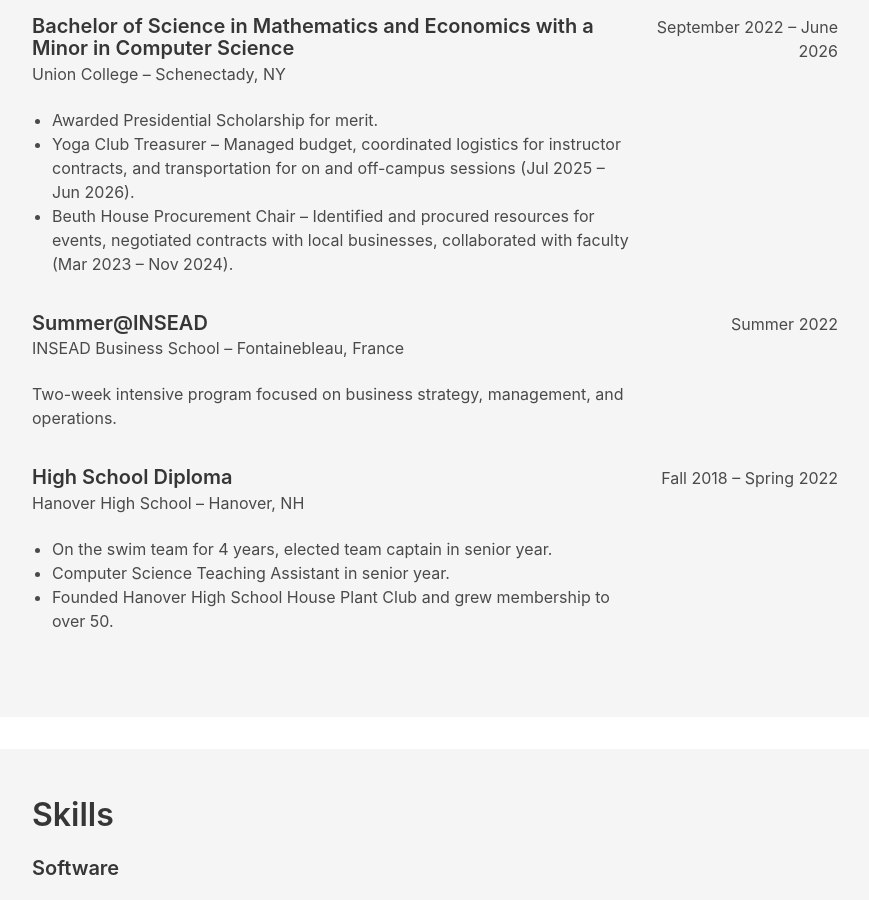
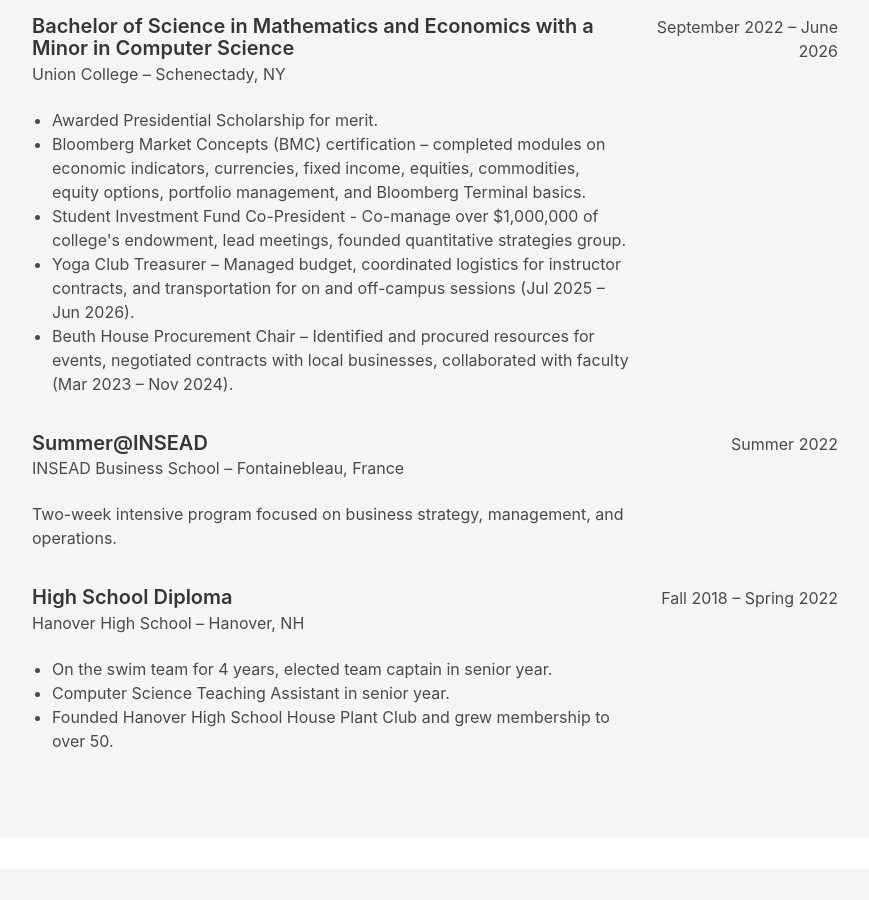
Before and after one commit to MatthewAdner/MatthewAdner.github.io, a plain HTML site: page index.html in a window 1280 px wide. Shown: the part 8214-9114 px from the top of the page, without its empty margins (330-1199 px from the left). Drawn offline with nearby package versions, Linux system fonts and the light colour scheme.

Commit message:
added bloomberg market concepts certification to site and resume

```diff
--- a/index.html
+++ b/index.html
@@ -140,7 +140,8 @@
                                         <li>Founded group within the fund dedicated to investing based on quantitative
                                             strategies rather than fundamental analysis. <a
                                                 href="quant_strats_pitch_slides.html"
-                                                data-pdf="pdfs/sifQuantSlides_MatthewAdner.pdf" class="has-text-link">View
+                                                data-pdf="pdfs/sifQuantSlides_MatthewAdner.pdf"
+                                                class="has-text-link">View
                                                 slides</a>.</li>
                                         <li>Practiced backtesting, trading analysis, and portfolio optimization,
                                             improving data manipulation, analysis, and visualization skills.</li>
@@ -157,7 +158,8 @@
                                         </li>
                                         <li>Presented on options, focusing on basics and teaching a rough price
                                             intuition. <a href="options_basics_slides.html"
-                                                data-pdf="pdfs/sifOptionsBasics_MatthewAdner.pdf" class="has-text-link">View
+                                                data-pdf="pdfs/sifOptionsBasics_MatthewAdner.pdf"
+                                                class="has-text-link">View
                                                 slides</a>.</li>
 
                                     </ul>
@@ -562,6 +564,12 @@
                                     <h5 class="subtitle is-6">Union College – Schenectady, NY</h5>
                                     <ul>
                                         <li>Awarded Presidential Scholarship for merit.</li>
+                                        <li>Bloomberg Market Concepts (BMC) certification – completed modules
+                                            on economic indicators, currencies, fixed income, equities, commodities,
+                                            equity options, portfolio management, and Bloomberg Terminal basics.</li>
+                                        <li>Student Investment Fund Co-President - Co-manage over $1,000,000 of
+                                            college's endowment, lead meetings, founded quantitative strategies group.
+                                        </li>
                                         <li>Yoga Club Treasurer – Managed budget, coordinated logistics for instructor
                                             contracts, and transportation for on and off-campus sessions (Jul 2025 – Jun
                                             2026).</li>
```
Also changed, not shown: 1 other file.
